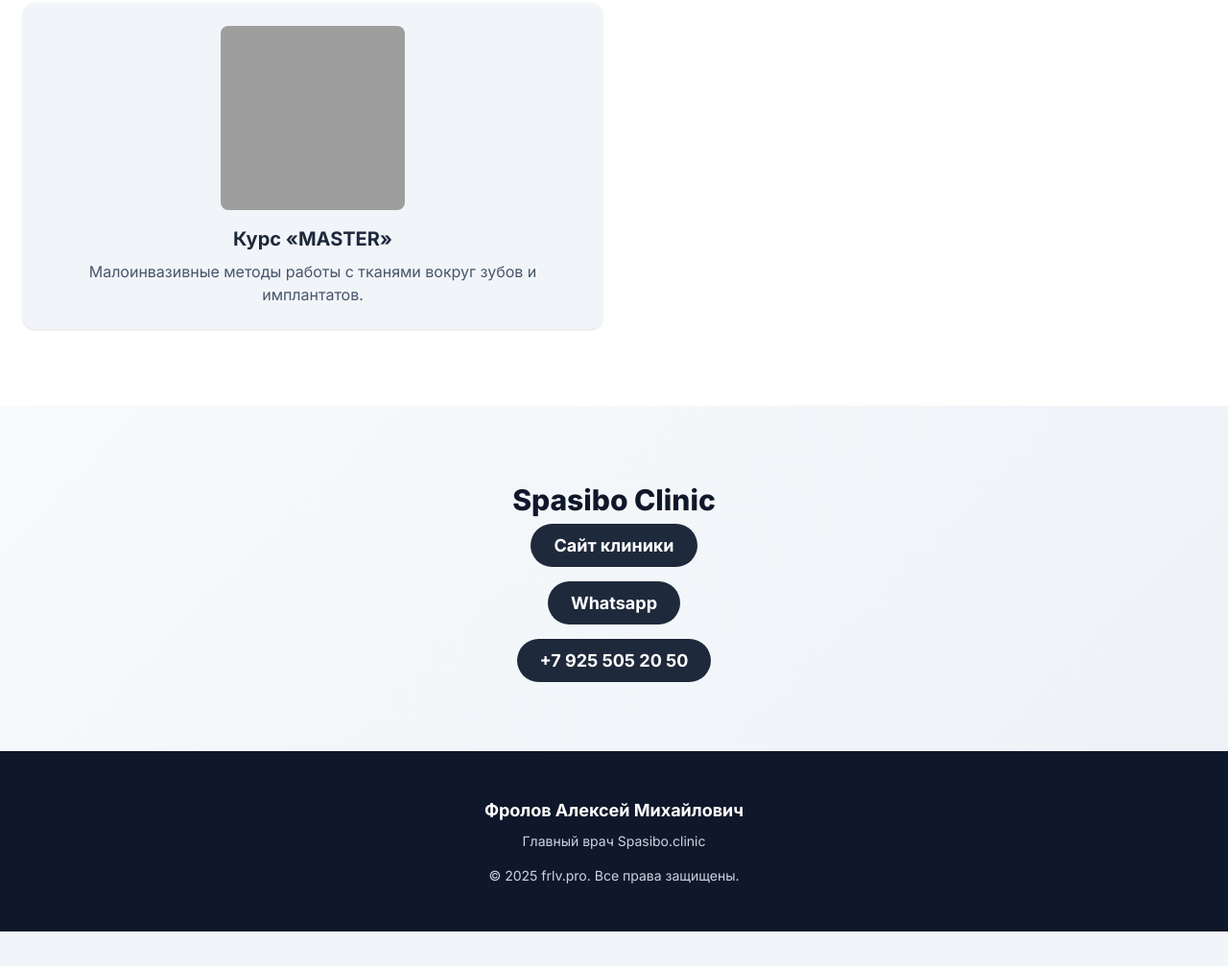
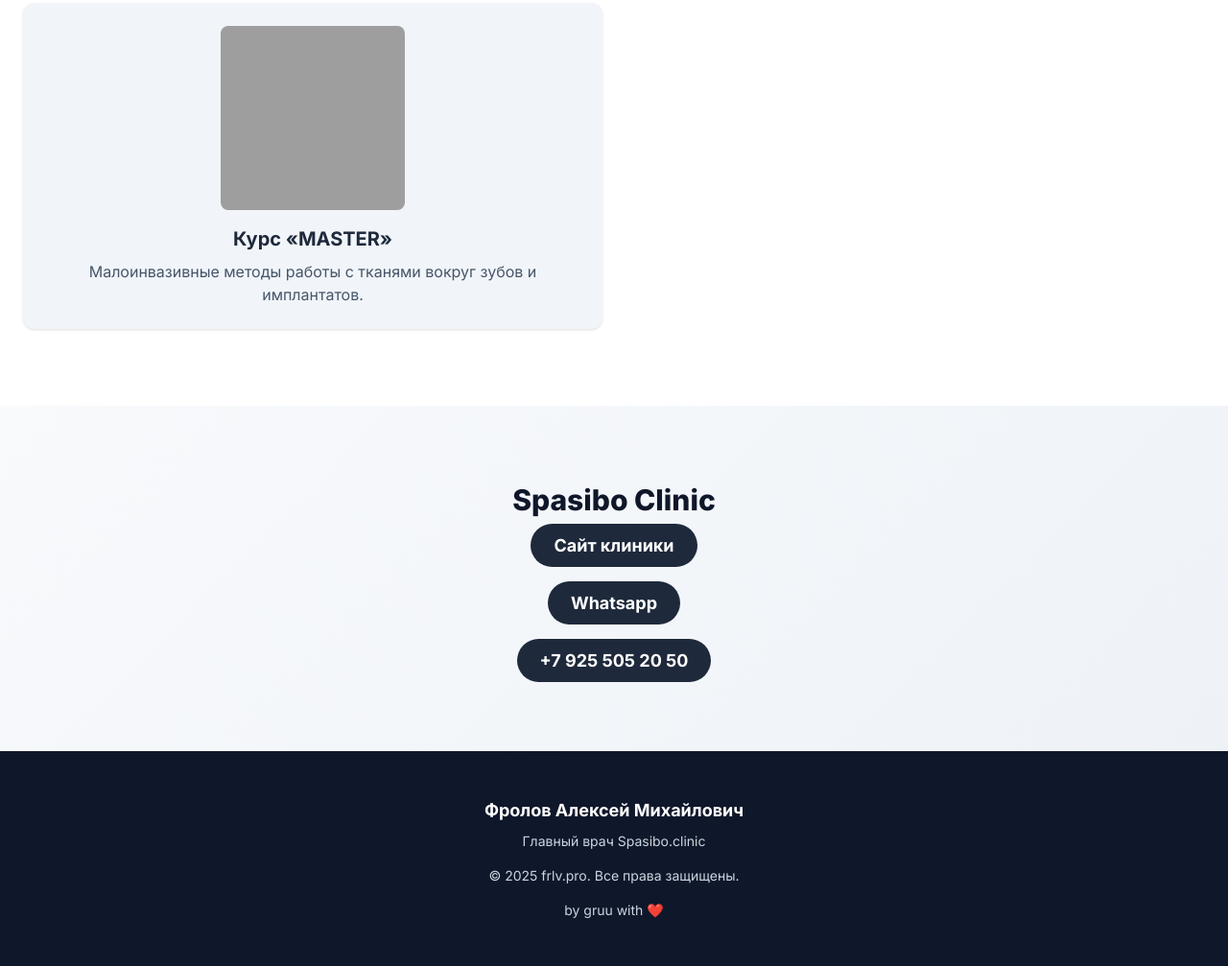
Before and after one commit to gruufr/frlvpro.github.io, a plain HTML site: page index.html in a window 1280 px wide. Shown: the part 2729-3736 px from the top of the page at 96% size. Before the commit the page ends 3700 px from the top, so only its background shows below. Drawn offline with nearby package versions, Linux system fonts and the light colour scheme; grey boxes are pictures that could not be loaded.

Commit message:
Update index.html

```diff
--- a/index.html
+++ b/index.html
@@ -138,6 +138,7 @@
         <p class="font-bold text-lg text-white">Фролов Алексей Михайлович</p>
         <p class="mt-2 text-sm">Главный врач Spasibo.clinic</p>
         <p class="mt-4 text-sm">&copy; 2025 frlv.pro. Все права защищены.</p>
+        <p class="mt-4 text-sm">by gruu with ❤️</p>
     </footer>
 </body>
 </html>
```
